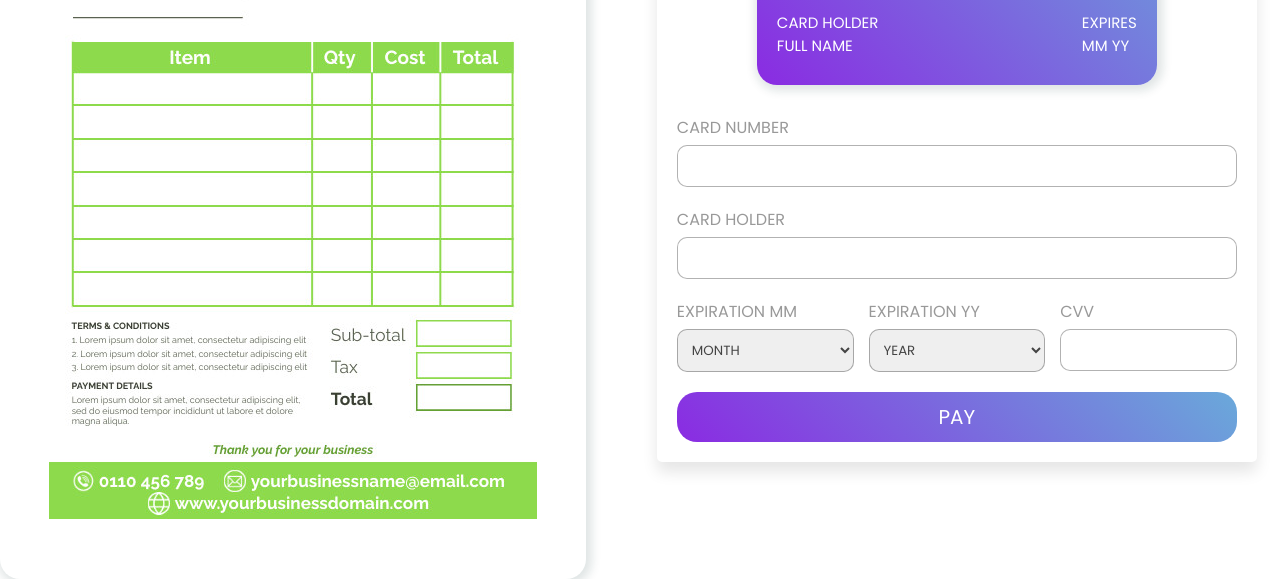
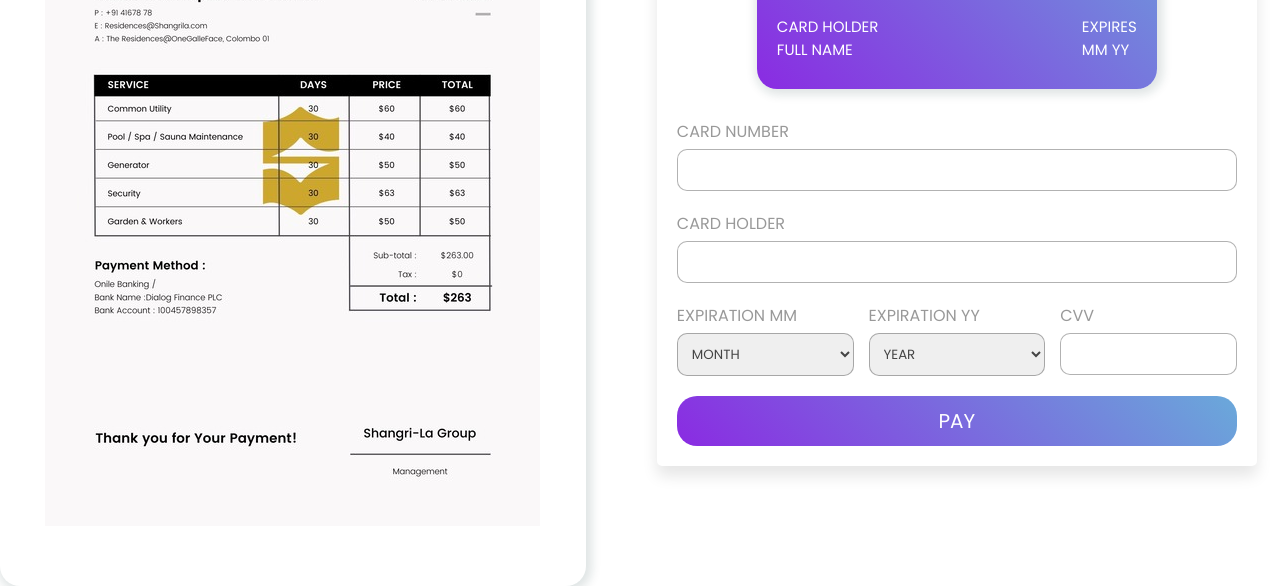
Before and after one commit to Final-Semester-Project-of-HD-in-SE/ShangriLa-Residences-Colombo, a plain HTML site: page Card.html in a window 1280 px wide. Shown: the part 222-808 px from the top of the page. Drawn offline with Linux system fonts and the light colour scheme.

Commit message:
link address card

```diff
--- a/Card.html
+++ b/Card.html
@@ -25,7 +25,7 @@
         <div class="receipt-container">
             <h1>The Residences@OneGalleFace</h1>
 
-            <img src="bill.jpeg">
+            <img src="ShangrilaPay.jpg">
         </div>
 
         <div class="container">
```
Also changed, not shown: ShangrilaPay.jpg (added), bill.jpeg (deleted), 1 other file.
